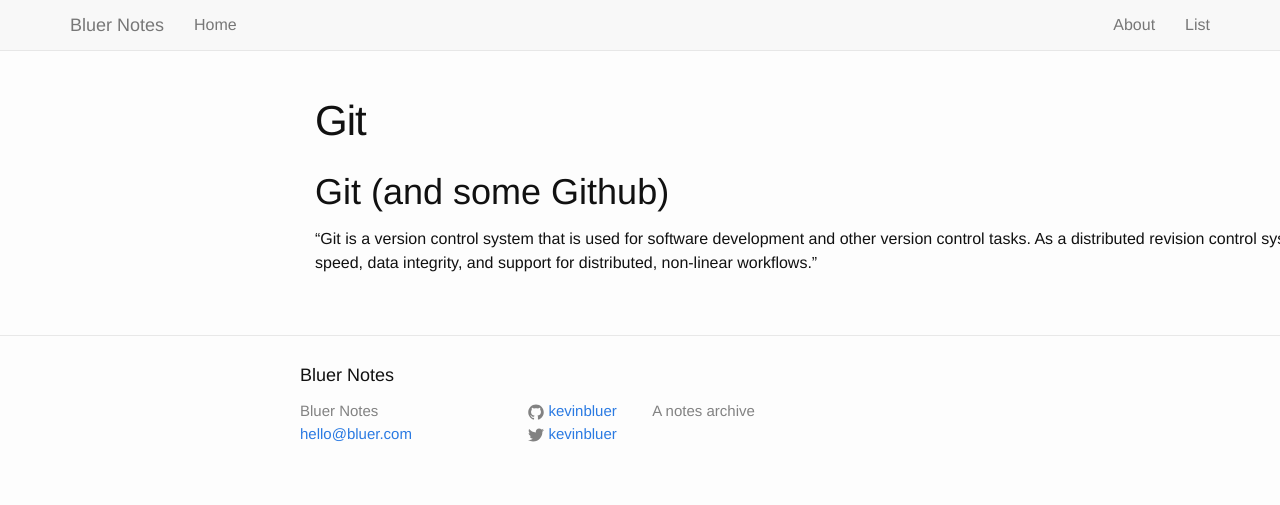
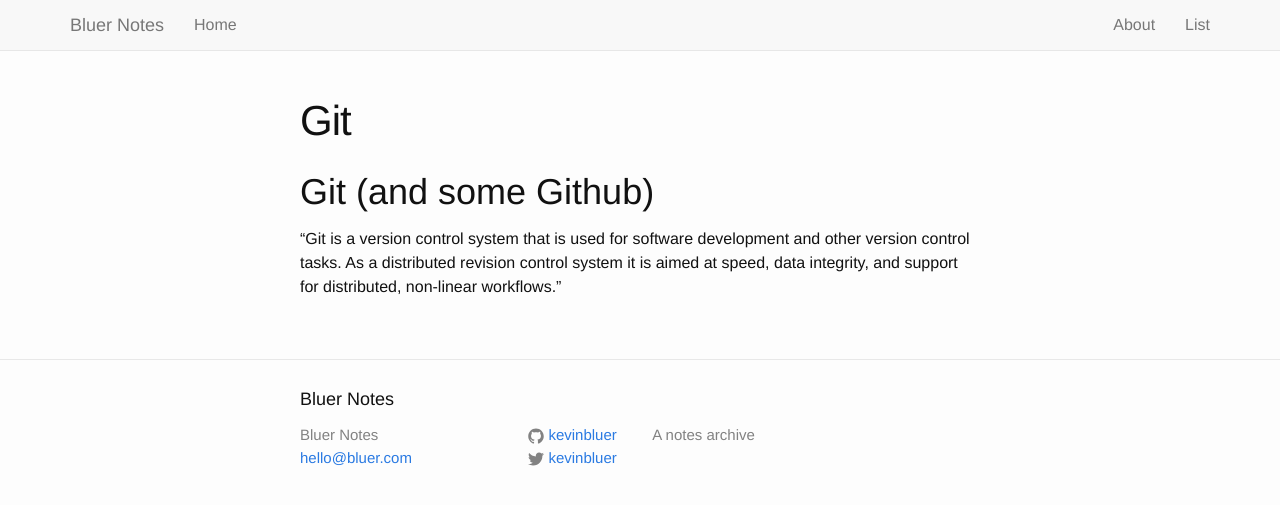
Before and after one commit to kevinbluer/bluer-notes-jekyll, a Jekyll site: the page built from git.md, in a window 1280 px wide. Shown: the top 505 px of the page. Built offline with Jekyll 4.4.1, drawn with Linux system fonts in a browser that asks for light colours.

Commit message:
moar styling

```diff
--- a/_layouts/page.html
+++ b/_layouts/page.html
@@ -1,7 +1,7 @@
 ---
 layout: default
 ---
-<article class="container">
+<article class="post">
 
   <header class="post-header">
     <h1 class="post-title">{{ page.title }}</h1>
```
